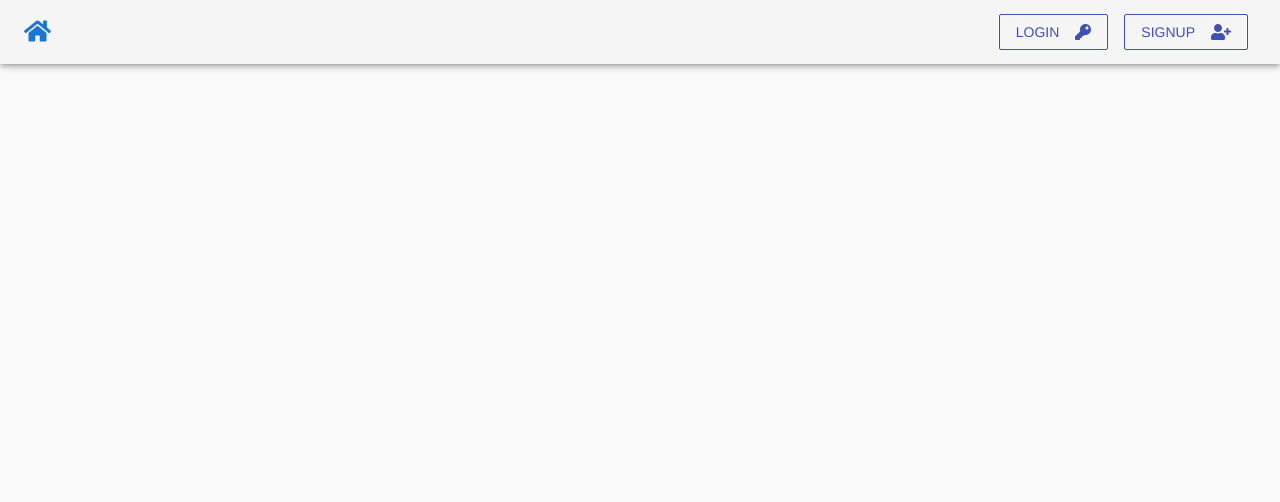
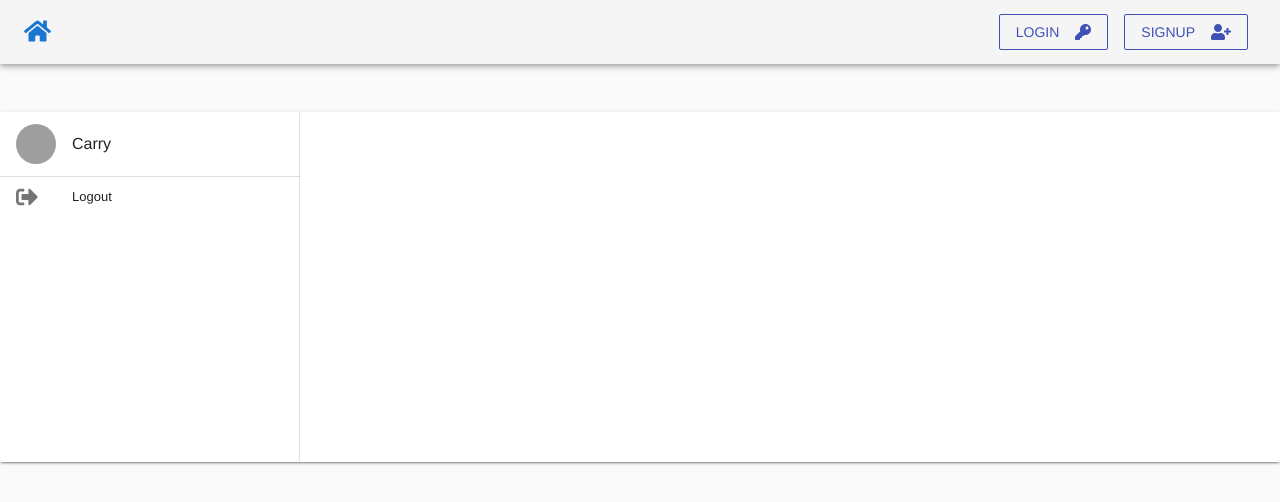
Before and after one commit to swarnak1/2019FollowingVideo, a Vue app in the folder client/: page /dashboard in a window 1280 px wide. Shown: the top 502 px of the page. Built offline with nearby package versions, Linux system fonts and the light colour scheme; grey boxes are pictures that could not be loaded.

Commit message:
added Dashboard to front-end of the application

```diff
--- a/client/src/App.vue
+++ b/client/src/App.vue
@@ -3,8 +3,9 @@
   <v-toolbar app>
     <router-link to="/"><v-icon color="blue darken-2">fas fa-home</v-icon></router-link>
     <v-spacer></v-spacer>
-    <router-link to="login"><v-btn outline color="indigo">Login<v-icon class="nav-auth-btn" small>fas fa-key</v-icon></v-btn></router-link>
-    <router-link to="signup"><v-btn outline color="indigo">Signup<v-icon class="nav-auth-btn" small>fas fa-user-plus</v-icon></v-btn></router-link>
+    <router-link v-if="!auth" to="login"><v-btn outline color="indigo">Login<v-icon class="nav-auth-btn" small>fas fa-key</v-icon></v-btn></router-link>
+    <router-link v-if="!auth" to="signup"><v-btn outline color="indigo">Signup<v-icon class="nav-auth-btn" small>fas fa-user-plus</v-icon></v-btn></router-link>
+    <router-link v-if="auth" to="dashboard"><v-btn outline color="indigo">Dashboard</v-btn></router-link>
   </v-toolbar>
   <v-content>
     <v-container fluid>
@@ -20,8 +21,8 @@
       </v-alert>
       </v-flex>
       </v-layout>
-      <router-view></router-view>
     </v-container>
+    <router-view></router-view>
   </v-content>
   <v-footer app></v-footer>
 </v-app>
@@ -32,12 +33,15 @@ export default {
   computed: {
     alerts() {
       return this.$store.state.alerts
+    },
+    auth() {
+      return this.$store.state.auth
     }
   },
   data () {
   return {
-   }
- }
+  }
+}
 }
 </script>
 <style lang="scss">
--- a/client/src/router.js
+++ b/client/src/router.js
@@ -22,7 +22,12 @@ export default new Router({
     {
       path: '/login',
       name: 'login',
-      component: () => import( './views/Login.vue'),
+      component: () => import('./views/Login.vue'),
     },
+    {
+      path: '/dashboard',
+      name: 'dashboard',
+      component: () => import('./views/Dashboard.vue'),
+    }
   ],
 });
--- a/client/src/store.js
+++ b/client/src/store.js
@@ -11,10 +11,14 @@ const vuexLocal = new VuexPersistence({
 
 export default new Vuex.Store({
   state: {
+    auth: false,
     alerts : [],
     token : '',
   },
   mutations: {
+    setAuth (state, payload) {
+      state.auth = payload
+    },
     addAlert (state, payload) {
       state.alerts.splice(0, 1, payload)
     },
@@ -23,6 +27,9 @@ export default new Vuex.Store({
     },
     setToken (state, payload) {
       state.token = payload
+    },
+    clearToken (state) {
+      state.token = ''
     }
   },
   actions: {
--- /dev/null
+++ b/client/src/views/Dashboard.vue
@@ -0,0 +1,53 @@
+<template>
+<v-card height="350px">
+    <v-navigation-drawer
+    permanent
+    absolute
+    >
+    <v-toolbar flat class="transparent">
+        <v-list class="pa-0">
+        <v-list-tile avatar>
+            <v-list-tile-avatar>
+            <img src="https://randomuser.me/api/portraits/women/10.jpg">
+            </v-list-tile-avatar>
+
+            <v-list-tile-content>
+            <v-list-tile-title>Carry</v-list-tile-title>
+            </v-list-tile-content>
+        </v-list-tile>
+        </v-list>
+    </v-toolbar>
+
+    <v-list class="pt-0" dense>
+        <v-divider></v-divider>
+
+        <v-list-tile
+        @click="logout"
+        >
+        <v-list-tile-action>
+            <v-icon>fas fa-sign-out-alt</v-icon>
+        </v-list-tile-action>
+
+        <v-list-tile-content>
+            <v-list-tile-title>Logout</v-list-tile-title>
+        </v-list-tile-content>
+        </v-list-tile>
+    </v-list>
+    </v-navigation-drawer>
+</v-card>
+</template>
+
+<script>
+export default {
+    methods: {
+        logout: function () {
+            this.$store.commit('setAuth', false)
+            this.$store.commit('clearToken')
+            this.$router.push('/')
+        }
+    }
+}
+</script>
+
+<style scoped lang="scss">
+</style>
--- a/client/src/views/Home.vue
+++ b/client/src/views/Home.vue
@@ -1,5 +1,18 @@
 <template>
-  <div class="home">
-    <img alt="Vue logo" src="../assets/logo.png">
-  </div>
+  <v-parallax class="main-image" height="900" :src="require(`@/assets/fit.png`)">
+    <v-layout
+      align-center
+      column
+      justify-center
+    >
+      <h1 class="display-3 mb-3">Track your fitness activities easily</h1>
+    </v-layout>
+    </v-parallax>
 </template>
+
+<style scoped lang="scss">
+.main-image {
+  margin-top: -4em !important;
+  padding-top: 0em !important;
+}
+</style>
--- a/client/src/views/Login.vue
+++ b/client/src/views/Login.vue
@@ -9,7 +9,7 @@
       lazy-validation
     >
     <v-text-field
-        v-model="name"
+        v-model="username"
         :counter="10"
         :rules="nameRules"
         label="Name"
@@ -36,19 +36,23 @@ export default {
   },
   methods: {
     handleFormSubmit: function () {
-      this.$http.post(`/login`, { username: this.name, password: this.password })
+      if (this.$refs.form.validate()) {
+      this.$http.post(`/login`, { username: this.username, password: this.password })
         .then(res => {
           this.$store.commit('setToken', res.data.token)
+          this.$store.commit('setAuth', true)
+          this.$router.push('dashboard')
         })
         .catch(e => {
           console.log(e)
-        this.$store.commit('addAlert', e.response.data)
+          this.$store.commit('addAlert', e)
           setTimeout(() => this.$store.commit('clearAlerts'), 2500)
         })
     }
+  }
   },
   data: () => ({
-    name: '',
+    username: '',
     password: '',
     nameRules: [
       v => !!v || 'Name is required',
--- a/client/src/views/Signup.vue
+++ b/client/src/views/Signup.vue
@@ -48,6 +48,7 @@ export default {
       this.$http.post(`/signup`, { username: this.username, email: this.email, password: this.password })
       .then(res => {
         this.$store.commit('setToken', res.data.token)
+        this.$router.push('dashboard')
       })
       .catch(e => {
         console.log(e.response)
@@ -55,12 +56,13 @@ export default {
         setTimeout(() => this.$store.commit('clearAlerts'), 2500)
       })
     }
-   }
+  }
   },
   data: () => ({
     username: '',
     email: '',
     password: '',
+    valid: false,
     nameRules: [
       v => !!v || 'Name is required',
       v => (v && v.length <= 10) || 'Name must be less than 10 characters'
```
Also changed, not shown: client/src/assets/fit.png (added). Lines whose indentation alone changed are shown as unchanged.
